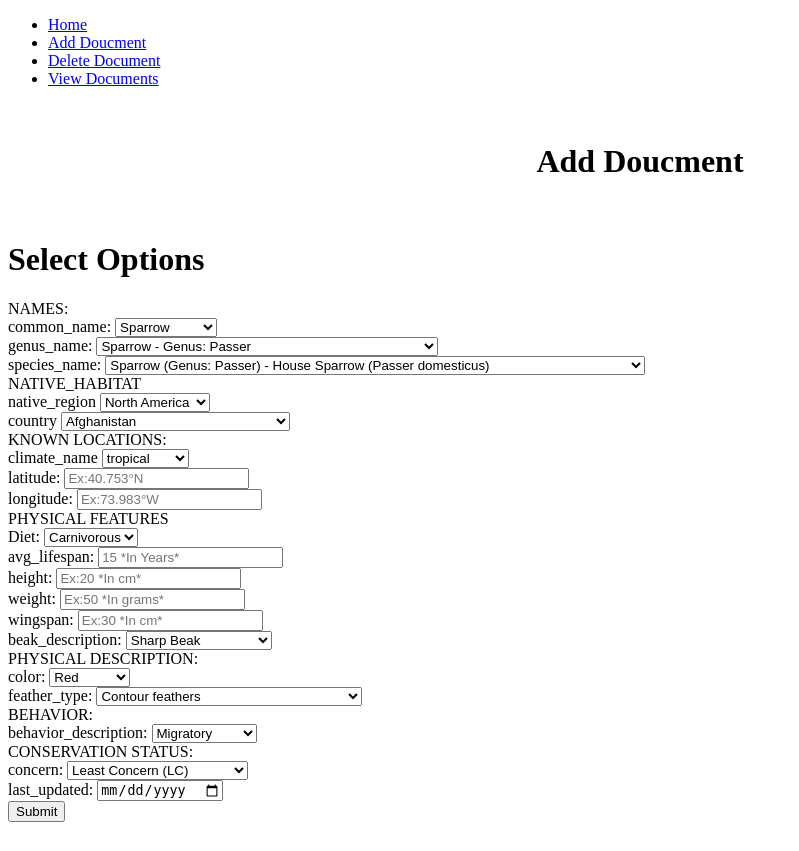
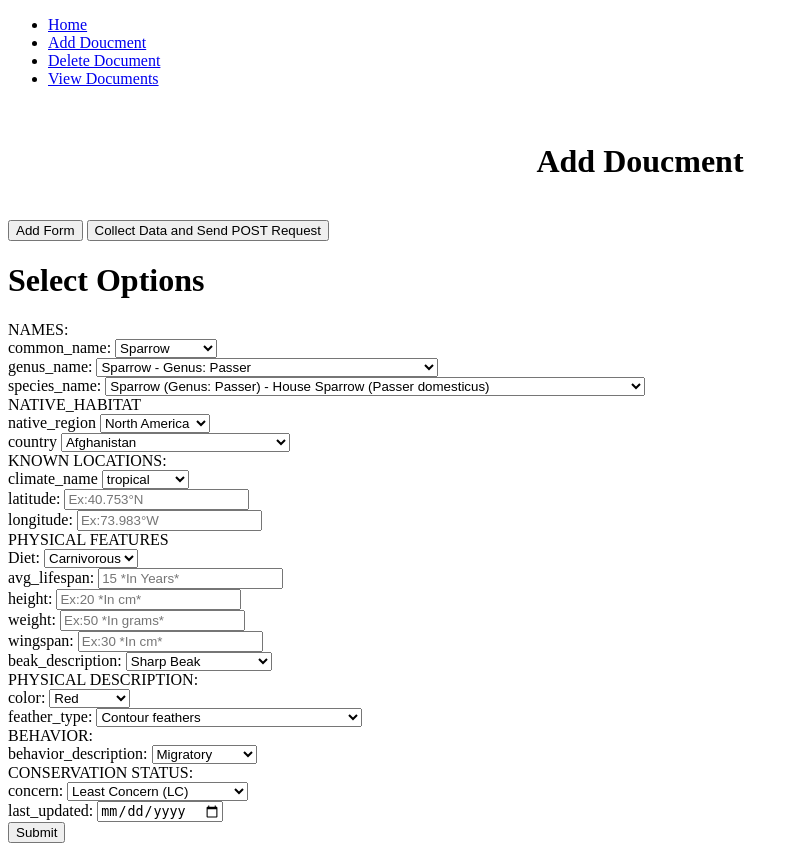
Before and after one commit to ChristianAlameda/BirdWatchers, a Flask app: page /add in a window 1280 px wide. Shown: the whole page, without its empty margins (0-799 px from the left). Before the commit the page ends 822 px from the top, so only its background shows below. Run offline with Flask 3, Linux system fonts and the light colour scheme.

Commit message:
added functionality to get more than one form

```diff
--- a/app.py
+++ b/app.py
@@ -1,5 +1,5 @@
 #pip install flask
-from flask import Flask, render_template, request
+from flask import Flask, render_template, request, jsonify
 from database import Database
 import requests
 #pip install requests
@@ -52,62 +52,133 @@ class MyFlaskApp:
         return render_template('add.html', common_names_list=common_names_list, genus_names_list=genus_names_list, species_names_list=species_names_list, native_regions_list=native_regions_list, climate_list=climate_list, country_list=country_list, diet_list=diet_list, beak_description_list=beak_description_list, colors_list=colors_list, feather_type_list=feather_type_list, behavior_description_list=behavior_description_list, concern_list=concern_list)
 
     def new_added_document(self):
-        common_name = request.form['common_name']
-        genus_name = request.form['genus_name']
-        species_name = request.form['species_name']
-        native_region = request.form['native_region']
-        country = request.form['country']
-        climate = request.form['climate']
-        latitude = request.form['latitude']
-        longitude = request.form['longitude']
-        diet = request.form['diet']
-        avg_lifespan = request.form['avg_lifespan']
-        height = request.form['height']
-        weight = request.form['weight']
-        wingspan = request.form['wingspan']
-        beak_description = request.form['beak_description']
-        color = request.form['color']
-        feather_type = request.form['feather_type']
-        behavior_description = request.form['behavior_description']
-        concern = request.form['concern']
-        last_updated = request.form['last_updated']
-        insertion = {
-            "names": {
-                "common_name": common_name,
-                "genus_name":genus_name,
-                "species_name":species_name
-            },
-            "nat_habitat": {
-                "native_regions": native_region,
-                "known_locations": [
-                    {
-                        "country":country,
-                        "latitude":latitude,
-                        "longitude":longitude
-                    },
-                    # Additional locations here
-                ],
-                "habitat_desc":climate
-            },
-            "diet":diet,
-            "avg_lifespan":avg_lifespan,
-            "phys_features": {
-                "height":height,
-                "weight":weight,
-                "wingspan":wingspan,
-                "beak_description":beak_description,
-                "feather_type":feather_type,
-                "color":color
-            },
-            "behavior": {
-                "behavior_description":behavior_description
-            },
-            "conservation_status": {
-                "concern": concern,
-                "last_updated":last_updated
+        data = request.json  # Access the JSON data sent in the POST request
+
+        # Process and store the data as needed
+        # For demonstration, we'll simply print the data to the console
+        print(data)
+        #iterate throught the forms
+        for i in data:
+            common_name =i['common_name']
+            genus_name =i['genus_name']
+            species_name =i['species_name']
+            native_region =i['native_region']
+            country =i['country']
+            climate =i['climate']
+            latitude =i['latitude']
+            longitude =i['longitude']
+            diet =i['diet']
+            avg_lifespan =i['avg_lifespan']
+            height =i['height']
+            weight =i['weight']
+            wingspan =i['wingspan']
+            beak_description =i['beak_description']
+            color = i['color']
+            feather_type =i['feather_type']
+            behavior_description = i['behavior_description']
+            concern =i['concern']
+            last_updated =i['last_updated']
+
+            insertion = {
+                "names": {
+                    "common_name": common_name,
+                    "genus_name":genus_name,
+                    "species_name":species_name
+                },
+                "nat_habitat": {
+                    "native_regions": native_region,
+                    "known_locations": [
+                        {
+                            "country":country,
+                            "latitude":latitude,
+                            "longitude":longitude
+                        },
+                        # Additional locations here
+                    ],
+                    "habitat_desc":climate
+                },
+                "diet":diet,
+                "avg_lifespan":avg_lifespan,
+                "phys_features": {
+                    "height":height,
+                    "weight":weight,
+                    "wingspan":wingspan,
+                    "beak_description":beak_description,
+                    "feather_type":feather_type,
+                    "color":color
+                },
+                "behavior": {
+                    "behavior_description":behavior_description
+                },
+                "conservation_status": {
+                    "concern": concern,
+                    "last_updated":last_updated
+                }
             }
-        }
-        self.database.insertPost(insertion)
+            self.database.insertPost(insertion)
+            print('entry entered')
+
+
+
+
+
+        # common_name = request.form['common_name']
+        # genus_name = request.form['genus_name']
+        # species_name = request.form['species_name']
+        # native_region = request.form['native_region']
+        # country = request.form['country']
+        # climate = request.form['climate']
+        # latitude = request.form['latitude']
+        # longitude = request.form['longitude']
+        # diet = request.form['diet']
+        # avg_lifespan = request.form['avg_lifespan']
+        # height = request.form['height']
+        # weight = request.form['weight']
+        # wingspan = request.form['wingspan']
+        # beak_description = request.form['beak_description']
+        # color = request.form['color']
+        # feather_type = request.form['feather_type']
+        # behavior_description = request.form['behavior_description']
+        # concern = request.form['concern']
+        # last_updated = request.form['last_updated']
+        # insertion = {
+        #     "names": {
+        #         "common_name": common_name,
+        #         "genus_name":genus_name,
+        #         "species_name":species_name
+        #     },
+        #     "nat_habitat": {
+        #         "native_regions": native_region,
+        #         "known_locations": [
+        #             {
+        #                 "country":country,
+        #                 "latitude":latitude,
+        #                 "longitude":longitude
+        #             },
+        #             # Additional locations here
+        #         ],
+        #         "habitat_desc":climate
+        #     },
+        #     "diet":diet,
+        #     "avg_lifespan":avg_lifespan,
+        #     "phys_features": {
+        #         "height":height,
+        #         "weight":weight,
+        #         "wingspan":wingspan,
+        #         "beak_description":beak_description,
+        #         "feather_type":feather_type,
+        #         "color":color
+        #     },
+        #     "behavior": {
+        #         "behavior_description":behavior_description
+        #     },
+        #     "conservation_status": {
+        #         "concern": concern,
+        #         "last_updated":last_updated
+        #     }
+        # }
+
+
         return "YOU HAVE SUCCESSFULLY ADDED A DOCUMENT PRESS THIS LINK TO GET BACK TO THE HOMEPAGE <br><br><a href='../'>Visit Homepage</a>"
 
     def rem(self):
--- a/templates/add.html
+++ b/templates/add.html
@@ -1,6 +1,52 @@
 <!DOCTYPE html>
 <html>
     <head>
+        <script>
+            function addForm() {
+                // Clone the original form and assign a unique ID
+                const clonedForm = document.querySelector('#originalForm').cloneNode(true);
+                const uniqueID = "clonedForm" + (new Date()).getTime();
+                clonedForm.id = uniqueID;
+
+                // Append the cloned form to the container
+                document.querySelector('#formContainer').appendChild(clonedForm);
+            }
+
+            function collectFormData() {
+                const formElements = document.querySelectorAll('form');
+                const formData = [];
+
+                formElements.forEach((form) => {
+                    const formInputs = form.elements;
+                    const data = {};
+
+                    for (let i = 0; i < formInputs.length; i++) {
+                        const input = formInputs[i];
+                        if (input.type !== 'submit') {
+                            data[input.name] = input.value;
+                        }
+                    }
+
+                    formData.push(data);
+                });
+
+                // Send a POST request with all the form data to the Flask server
+                fetch('/add/new_added_document', {
+                    method: 'POST',
+                    headers: {
+                        'Content-Type': 'application/json'
+                    },
+                    body: JSON.stringify(formData)
+                })
+                .then(response => response.json())
+                .then(data => {
+                    console.log(data.message);
+                })
+                .catch(error => {
+                    console.error('Error:', error);
+                });
+            }
+        </script>
         <meta charset="UTF-8">
         <title>Home Page</title>
         <meta name="viewport" content="width=device-width, initial-scale=1.0">
@@ -13,6 +59,11 @@
             <li><a href="/view">View Documents</a></li>
         </ul><br>
         <h1  style="text-align:center">Add Doucment</h1><br>
+        <button onclick="addForm()">Add Form</button>
+        <button onclick="collectFormData()">Collect Data and Send POST Request</button>
+
+        <div id="formContainer">
+            <form id="originalForm">
                 <h1>Select Options</h1>
                 <!--
                 {
@@ -57,7 +108,7 @@
 
 
                 -->
-        <form action="add/new_added_document" method="POST">
+
                     <!--
                         Name:
                             common_name
@@ -306,6 +357,6 @@
 
                 <input type="submit" value="Submit">
             </form>
-
+        </div>
     </body>
 </html>
```
Lines whose indentation alone changed are shown as unchanged.
